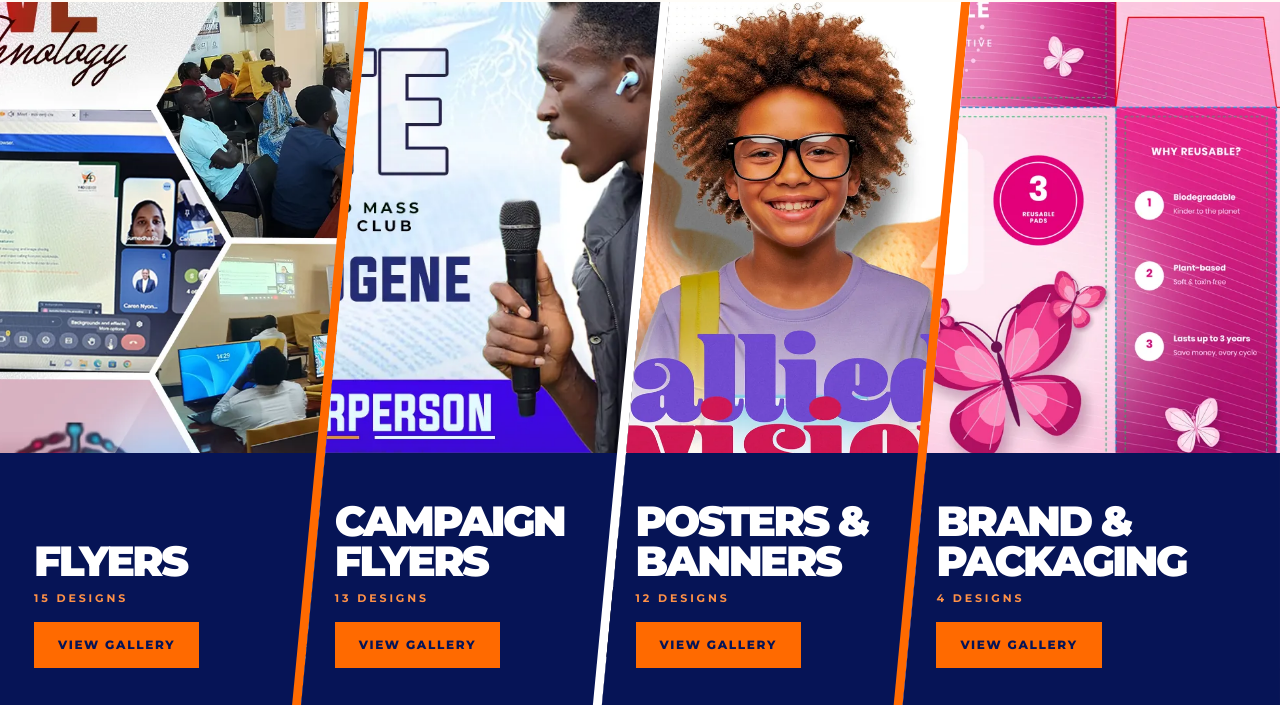
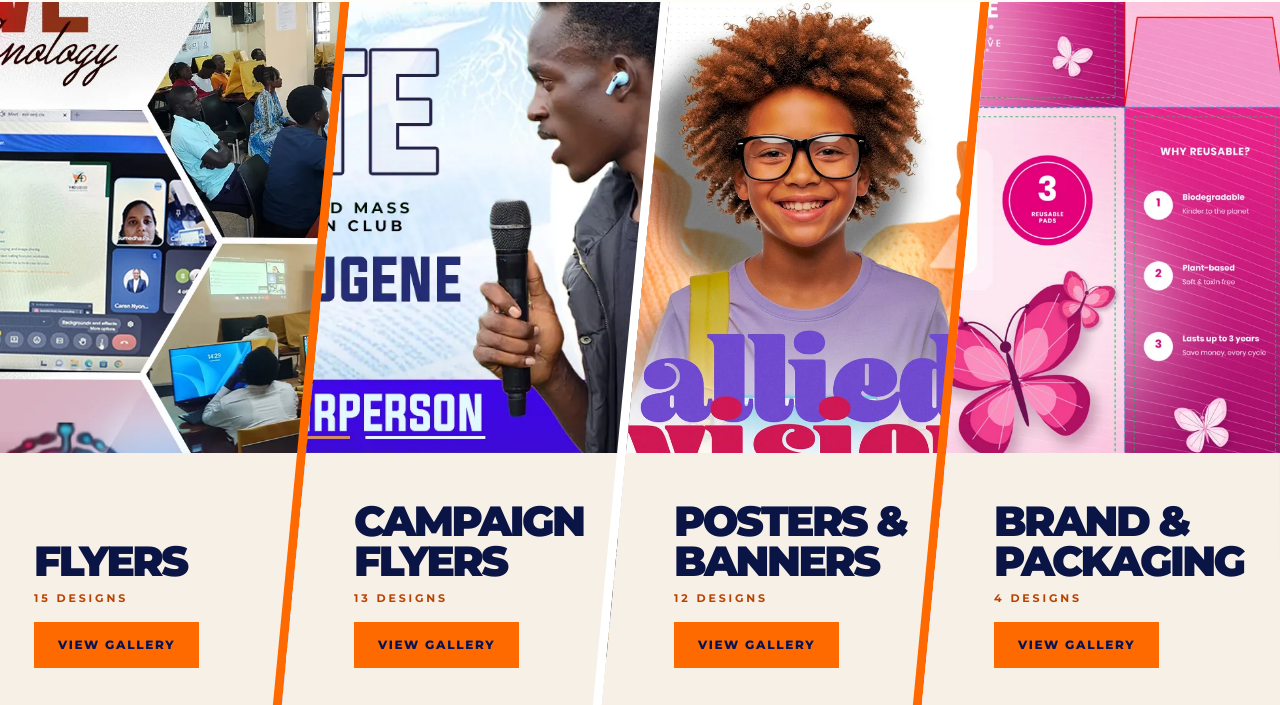
Before and after one commit to flexmediacreatives-ship-it/flexmediadesigns.ke, a plain HTML site: page our-work.html in a window 1280 px wide. Shown: the part 92-797 px from the top of the page. Drawn offline with Linux system fonts and the light colour scheme.

Commit message:
Add files via upload

```diff
--- a/css/site.css
+++ b/css/site.css
@@ -60,8 +60,8 @@ h1,h2,h3{font-family:var(--font);text-transform:uppercase;letter-spacing:-.02em;
 .cta-band h2{font-size:clamp(1.4rem,3vw,2.2rem);color:#fff}.cta-band .btn{background:var(--cream);border-color:var(--cream);color:var(--orange)}.cta-band .btn:hover{background:var(--brown);border-color:var(--brown);color:#fff}
 /* work panels (text sits on photos, so it stays light) */
 .panels{--s:6vw;display:flex;height:100vh;height:100svh;min-height:560px;max-height:820px;background:var(--cream);overflow:hidden}
-.panel{position:relative;flex:none;width:calc((100% + 3 * var(--s)) / 4);margin-left:calc(-1 * var(--s));overflow:hidden;clip-path:polygon(var(--s) 0,100% 0,calc(100% - var(--s)) 100%,0 100%);display:flex;flex-direction:column;justify-content:flex-end;padding:0 calc(var(--s) + 14px) 40px 34px;color:var(--ink)}
-.panel:first-child{margin-left:0;clip-path:polygon(0 0,100% 0,calc(100% - var(--s)) 100%,0 100%)}.panel:last-child{clip-path:polygon(var(--s) 0,100% 0,100% 100%,0 100%)}
+.panel{position:relative;flex:none;width:calc(25% + var(--s));margin-left:calc(-1 * var(--s));overflow:hidden;clip-path:polygon(var(--s) 0,100% 0,calc(100% - var(--s)) 100%,0 100%);display:flex;flex-direction:column;justify-content:flex-end;padding:0 calc(var(--s) + 14px) 40px calc(34px + var(--s) / 2);color:var(--ink)}
+.panel:first-child{width:calc(25% + var(--s) / 2);padding-left:34px;margin-left:0;clip-path:polygon(0 0,100% 0,calc(100% - var(--s)) 100%,0 100%)}.panel:last-child{width:calc(25% + var(--s) / 2);clip-path:polygon(var(--s) 0,100% 0,100% 100%,0 100%)}
 .panel .bg{position:absolute;inset:-2%;background-size:cover;background-position:center top;transition:transform .9s}.panel:hover .bg{transform:scale(1.08)}
 .panel::after{content:"";position:absolute;left:0;right:0;bottom:0;height:255px;background:var(--cream)}
 .panel>*:not(.bg){position:relative;z-index:2}.panel h2{color:var(--ink);font-weight:900;font-size:clamp(1.5rem,3.3vw,3rem);letter-spacing:-.06em;line-height:.95}
@@ -110,7 +110,7 @@ main .btn{color:var(--navy)}main .btn:hover{color:#fff}
 main .btn.ghost{color:var(--ink)}main .btn.ghost:hover{border-color:var(--blue);color:var(--blue)}
 main .svc a.more{color:var(--blue)}main .svc a.more:hover{color:var(--orange-dk)}
 main .cta-band .btn{background:var(--orange);border-color:var(--orange);color:var(--navy)}main .cta-band .btn:hover{background:#fff;border-color:#fff;color:var(--navy)}
-main .panel::after{background:var(--navy)}main .panel h2{color:#fff}main .panel .cnt{color:var(--orange-lt)}
+main .panel .cnt{color:var(--orange-dk)}
 main .chips button:hover{border-color:var(--blue);color:var(--blue)}
 main .tile .cap{background:var(--navy);color:#fff}main .tile .cap em{color:var(--orange-lt)}
 main .form input:focus,main .form textarea:focus{border-color:var(--blue);box-shadow:0 0 0 3px rgba(10,56,181,.16)}
```
